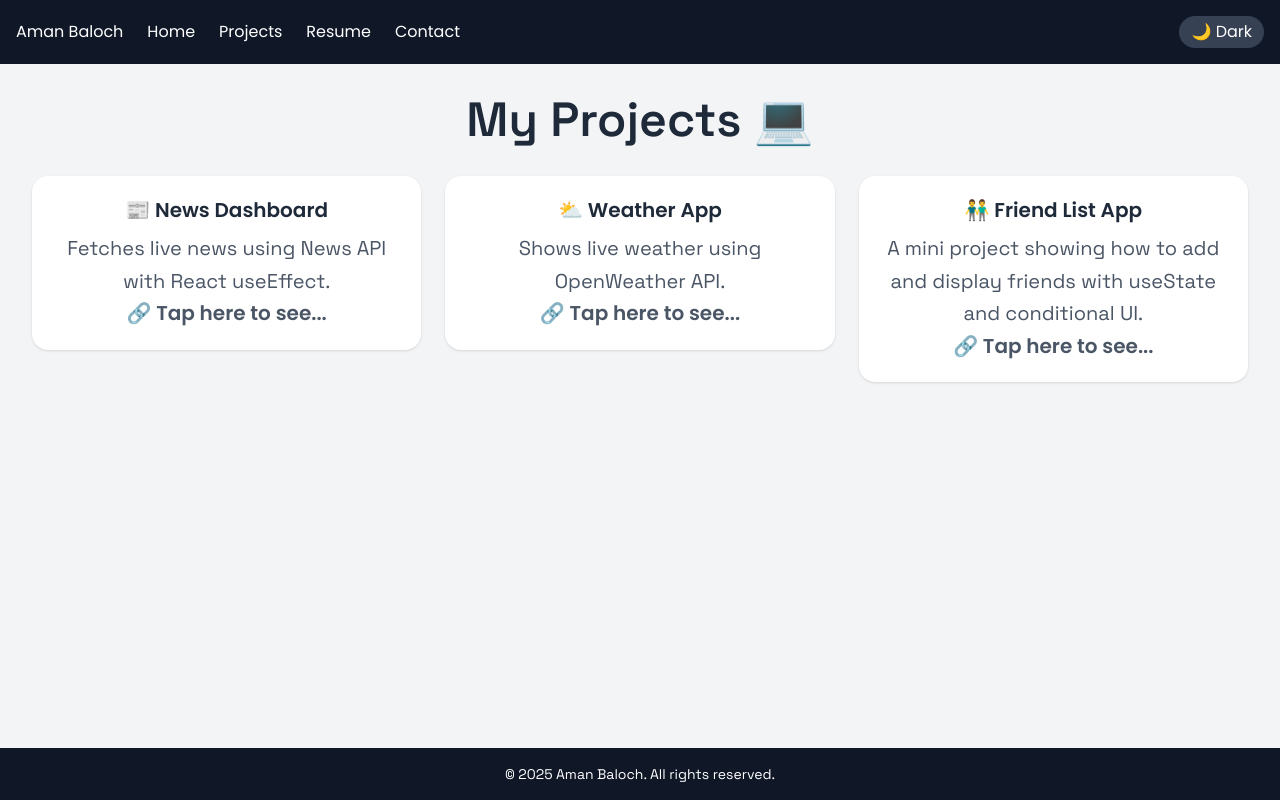
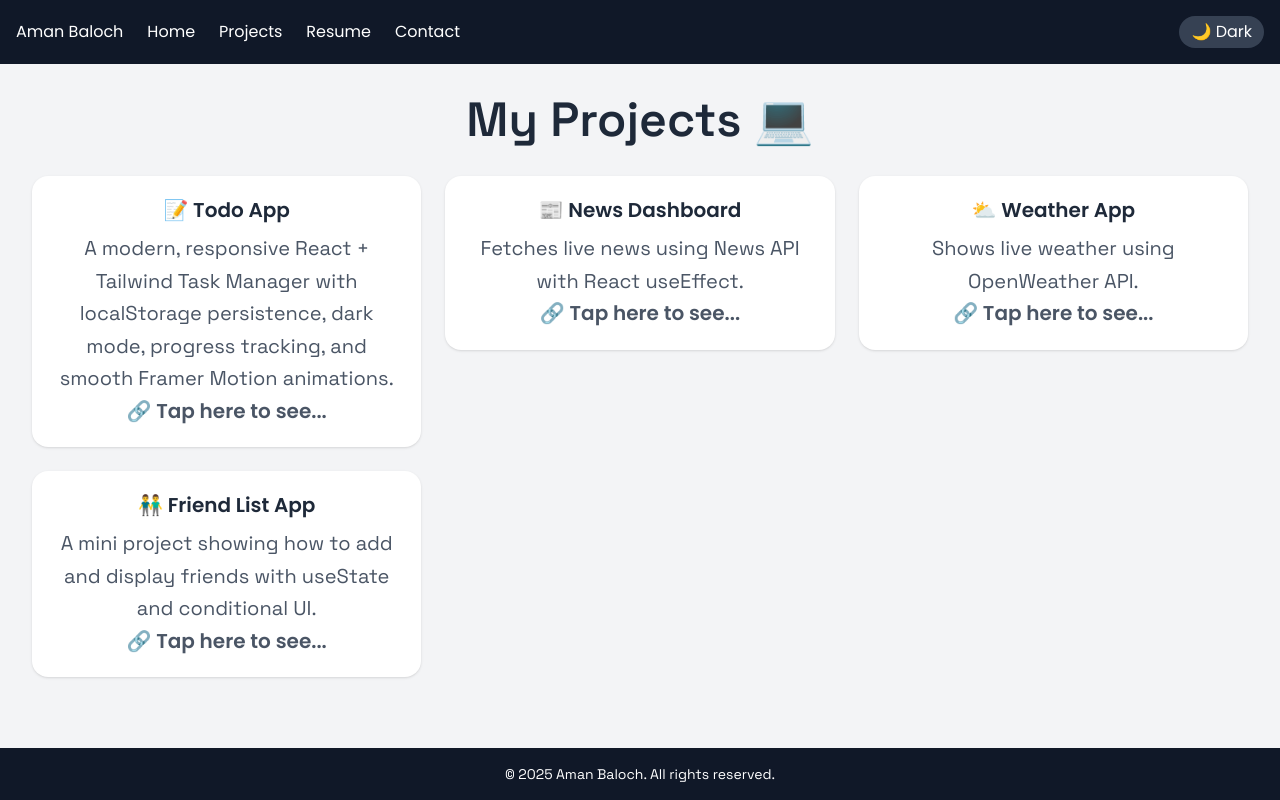
Before and after one commit to codewithAman-256/my-portfolio, a React (Vite) app: page /projects in a window 1280 px wide. Built offline with nearby package versions, Linux system fonts and the light colour scheme; the HTML template or start-up script is replaced by a standard one.

Commit message:
Update Projects.jsx

```diff
--- a/src/pages/Projects.jsx
+++ b/src/pages/Projects.jsx
@@ -3,6 +3,11 @@ import { motion } from "framer-motion";
 import ProjectCard from "../components/ProjectCard";
 
 const projects = [
+  {
+    title: "📝 Todo App",
+    description: "A modern, responsive React + Tailwind Task Manager with localStorage persistence, dark mode, progress tracking, and smooth Framer Motion animations.",
+    link: "https://todo-pro-app.netlify.app/",
+  },
   {
     title: "📰 News Dashboard",
     description: "Fetches live news using News API with React useEffect.",
```
